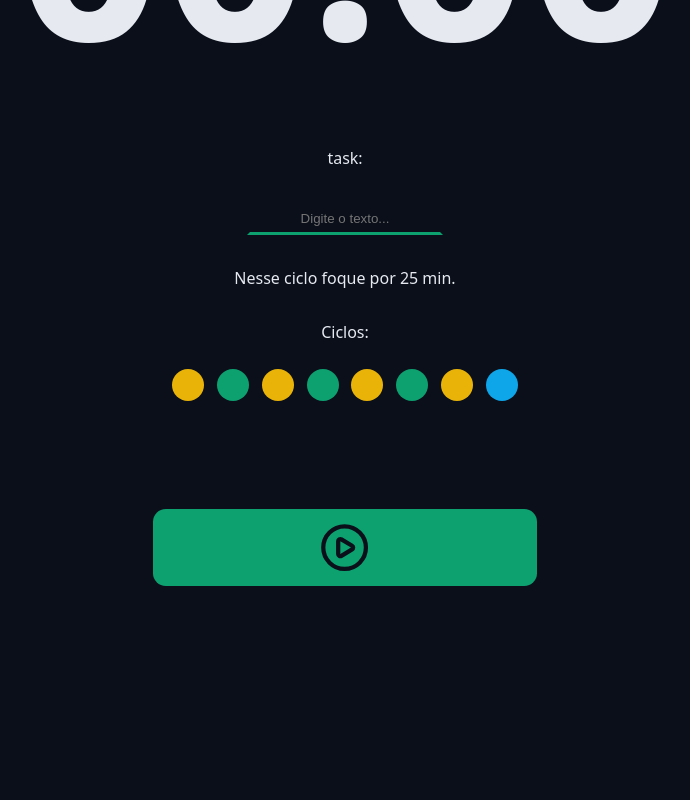
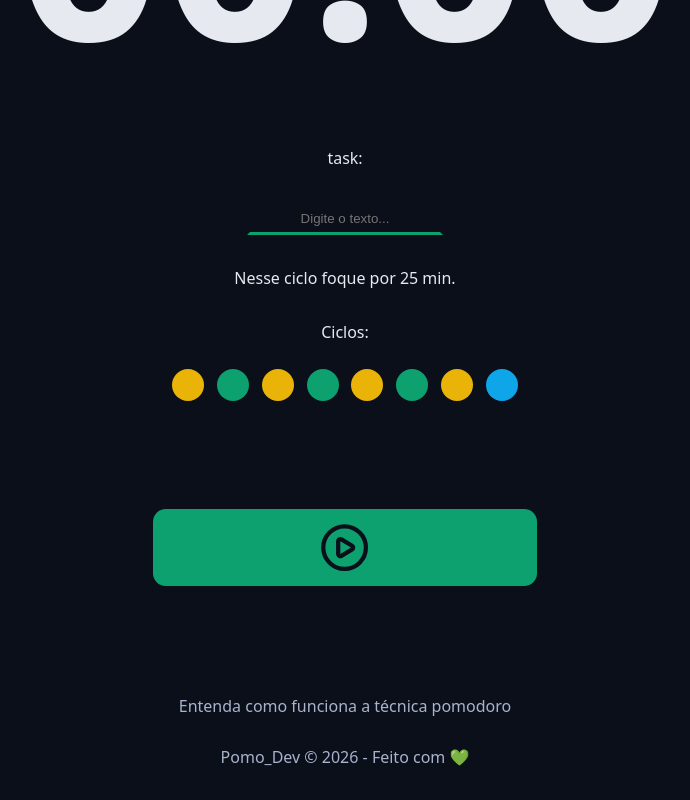
Before and after one commit to LeandroSCoutinho/pomo_dev, a React (Vite) app: page / in a window 1280 px wide. Shown: the part 561-1361 px from the top of the page, without its empty margins (295-985 px from the left). Before the commit the page ends 1256 px from the top, so only its background shows below. Built offline with nearby package versions, Linux system fonts and the light colour scheme.

Commit message:
create componet Footer

```diff
--- a/src/App.tsx
+++ b/src/App.tsx
@@ -8,6 +8,7 @@
 import { DefaultInput } from './components/DefaultInput';
 import { Cycles } from './components/Cycles';
 import { DefaultButton } from './components/DefaultButton';
+import { Footer } from './components/Footer';
 import { PlayCircleIcon } from 'lucide-react';
 
  export function App(){
@@ -51,6 +52,10 @@
         </form>
       </Container>
 
+      <Container>
+        <Footer/>
+      </Container>
+
     </>
   );
 }
--- /dev/null
+++ b/src/components/Footer/index.tsx
@@ -0,0 +1,10 @@
+import styles from './styles.module.css';
+
+export function Footer(){
+    return (
+        <footer className={styles.footer}>
+            <a href='' >Entenda como funciona a técnica pomodoro</a>
+            <a href='' >Pomo_Dev &copy; {new Date().getFullYear()} - Feito com 💚</a>
+        </footer>
+    );
+}
--- /dev/null
+++ b/src/components/Footer/styles.module.css
@@ -0,0 +1,17 @@
+.footer {
+    display: flex;
+    flex-direction: column;
+    align-items: center;
+    justify-content: center;
+    gap: 1.8rem;
+}
+
+.footer a {
+    color: var(--text-muted);
+    text-decoration: none;
+}
+
+.footer a:hover {
+    color: var(--text-default);
+    text-decoration: underline;
+}
```
